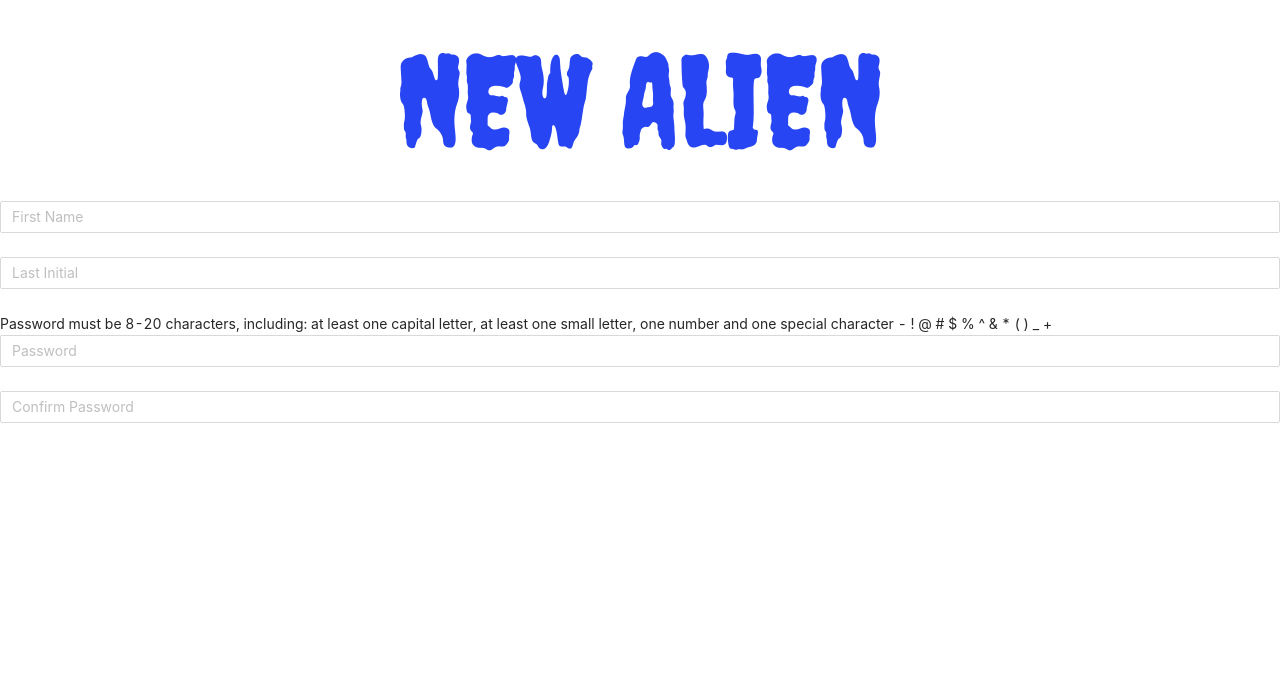
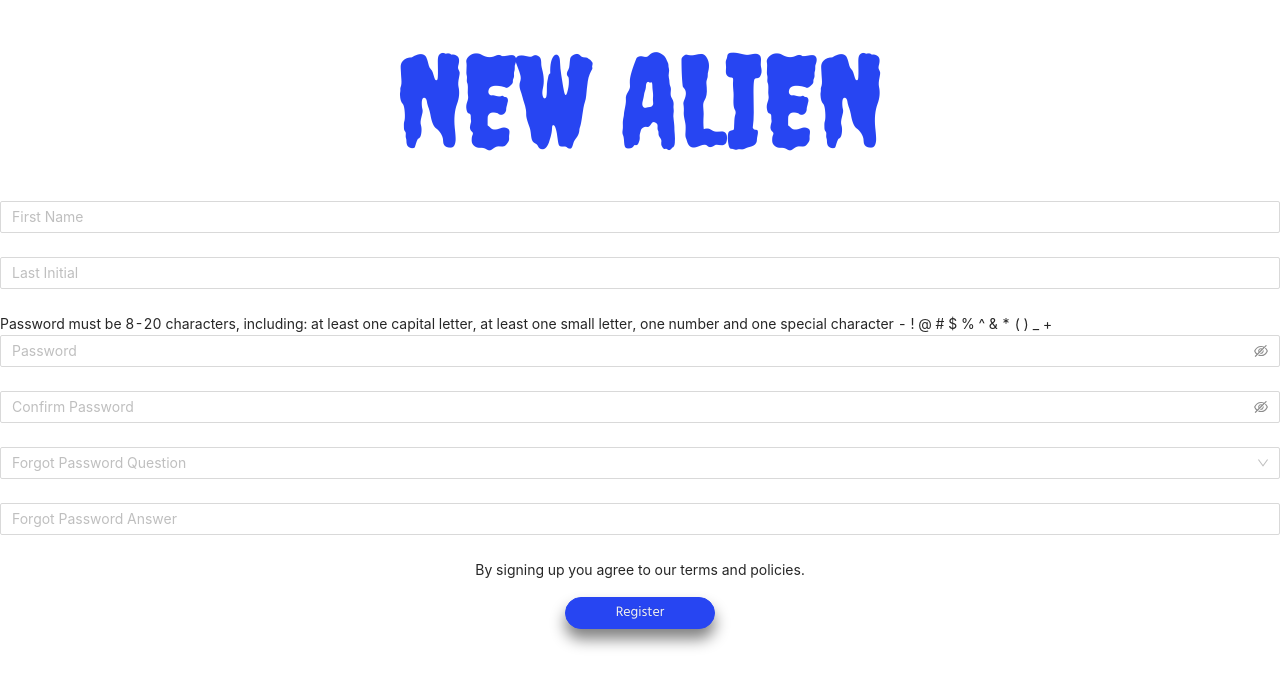
Before and after one commit to mikesz88/alien_budgets_frontend, a React (Create React App) app: page /register/student in a window 1280 px wide. Shown: the top 686 px of the page. Built offline with nearby package versions, Linux system fonts and the light colour scheme.

Commit message:
Update register student with passsword and forgot

```diff
--- a/package.json
+++ b/package.json
@@ -3,6 +3,7 @@
   "version": "0.1.0",
   "private": true,
   "dependencies": {
+    "@ant-design/icons": "^4.7.0",
     "@testing-library/jest-dom": "^5.16.4",
     "@testing-library/react": "^13.3.0",
     "@testing-library/user-event": "^13.5.0",
--- a/src/features/Student/Register/index.jsx
+++ b/src/features/Student/Register/index.jsx
@@ -1,9 +1,33 @@
 import React from 'react';
-import { Form, Input } from 'antd';
+import { Form, Input, Select } from 'antd';
 import StyledTitle from '../../../components/Title';
+import StyledButton from '../../../components/PrimaryButton';
 
 const RegisterStudent = () => {
   const [form] = Form.useForm();
+
+  const forgotPassQuestionCHange = (value) => {
+    switch (value) {
+      case 'Test1':
+        form.setFieldsValue({
+          note: 'Test1',
+        });
+        break;
+      case 'Test2':
+        form.setFieldsValue({
+          note: 'Test2',
+        });
+        break;
+      case 'Test3':
+        form.setFieldsValue({
+          note: 'Test3',
+        });
+        break;
+
+      default:
+        break;
+    }
+  };
 
   const onFinish = (values) => {
     console.log('Received values of form: ', values);
@@ -27,6 +51,7 @@ const RegisterStudent = () => {
             },
             {
               pattern: /[a-zA-Z]{3,}/gm,
+              required: true,
               message: 'Must be minimum 3 letters.',
             },
           ]}
@@ -44,6 +69,7 @@ const RegisterStudent = () => {
             },
             {
               pattern: /^[a-zA-Z]{1}$/gm,
+              required: true,
               message: 'Please only write one letter.',
             },
           ]}
@@ -67,16 +93,23 @@ const RegisterStudent = () => {
               },
               {
                 min: 8,
+                required: true,
                 message: 'Must be a minimum of 8 characters',
               },
               {
+                max: 20,
+                required: true,
+                message: 'Must be a maximum of 20 characters',
+              },
+              {
                 pattern: passwordRegex,
+                required: true,
                 message:
                   'Password must be 8-20 characters, including: at least one capital letter, at least one small letter, one number and one special character - ! @ # $ % ^ & * ( ) _ +',
               },
             ]}
           >
-            <Input type="password" placeholder="Password" />
+            <Input.Password type="password" placeholder="Password" />
           </Form.Item>
         </Form.Item>
         <Form.Item
@@ -101,7 +134,57 @@ const RegisterStudent = () => {
             }),
           ]}
         >
-          <Input type="password" placeholder="Confirm Password" />
+          <Input.Password type="password" placeholder="Confirm Password" />
+        </Form.Item>
+        <Form.Item
+          name="forgotPasswordQuestion"
+          rules={[
+            {
+              required: true,
+              message: 'Please select your question',
+            },
+          ]}
+        >
+          <Select
+            placeholder="Forgot Password Question"
+            onChange={forgotPassQuestionCHange}
+            allowClear
+          >
+            <Select.Option key="test1" value="test1">
+              Test1
+            </Select.Option>
+            <Select.Option key="test2" value="test2">
+              Test2
+            </Select.Option>
+            <Select.Option key="test3" value="test3">
+              Test3
+            </Select.Option>
+          </Select>
+        </Form.Item>
+        <Form.Item
+          name="forgotPasswordAnswer"
+          register="true"
+          rules={[
+            {
+              required: true,
+              message: 'Please write your answer.',
+            },
+          ]}
+        >
+          <Input type="text" placeholder="Forgot Password Answer" />
+        </Form.Item>
+        {/* Classroom Code */}
+        {/* Avatar and Username */}
+        <Form.Item register="true" style={{ textAlign: 'center' }}>
+          <div>By signing up you agree to our terms and policies.</div>
+          <StyledButton
+            larger="true"
+            type="primary"
+            htmlType="submit"
+            className="login-form-button"
+          >
+            Register
+          </StyledButton>
         </Form.Item>
       </Form>
     </>
```
Also changed, not shown: 1 other file (tests, documents, lock files or other folders).
